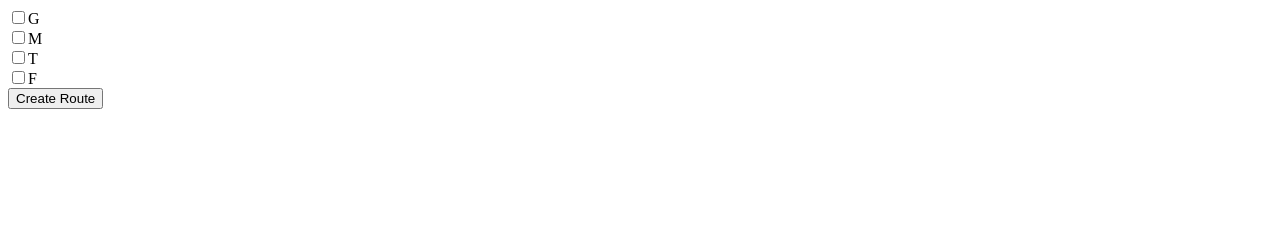
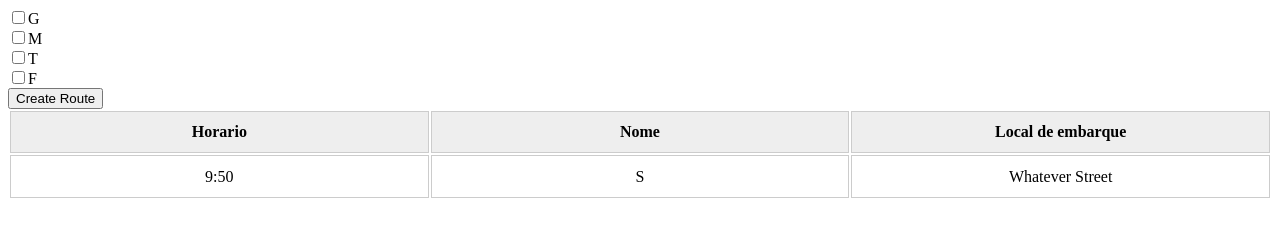
Before and after one commit to guilschaidhauer/RouteCreator, a plain HTML site: page index.html in a window 1280 px wide. Both pictures are taken after a click on the button "Create Route". Drawn offline with Linux system fonts and the light colour scheme.

Commit message:
add route table

```diff
--- a/Time.js
+++ b/Time.js
@@ -20,6 +20,10 @@ class Time {
         return new Time(this.hour, this.minutes);
     }
 
+    getTimeString(){
+        return this.hour + ":" + this.minutes;
+    }
+
     printTime() {
         console.log(this.hour + ":" + this.minutes);
     }
--- /dev/null
+++ b/css/index.css
@@ -0,0 +1,17 @@
+table{
+	width: 100%;
+	margin-bottom : .5em;
+    table-layout: fixed;
+}
+
+td, th {
+	padding: .7em;
+	margin: 0;
+	border: 1px solid #ccc;
+	text-align: center;
+}
+
+th{
+	font-weight: bold;
+	background-color: #EEE;
+}
--- a/index.html
+++ b/index.html
@@ -3,12 +3,27 @@
 
 <head>
     <title>Route Creator</title>
+    <link rel="stylesheet" type="text/css" href="css/index.css">
 </head>
 
 <body>
     <form id="peopleList">
     </form>
     <button type="button" onclick="onCreateRouteClick();">Create Route</button>
+
+    <table>
+        <thead>
+            <tr>
+                <th>Horario</th>
+                <th>Nome</th>
+                <th>Local de embarque</th>
+            </tr>
+        </thead>
+        <tbody id="routeTable">
+        </tbody>
+    </table>
+
+
 </body>
 <script src="dataFiles/peopleList.js"></script>
 <script src="dataFiles/timeMatrix.js"></script>
@@ -19,5 +34,4 @@
 <script src="dataReader.js"></script>
 <script src="routeCreator.js"></script>
 <script src="pageHandler.js"></script>
-
 </html>
--- a/pageHandler.js
+++ b/pageHandler.js
@@ -1,4 +1,5 @@
 var peopleListElement = document.getElementById("peopleList");
+var routeTableElement = document.getElementById("routeTable")
 
 function createPeopleListCheckBox(peopleListElement, peopleList){
     for(var i=0; i<peopleList.length-1; i++){
@@ -34,4 +35,31 @@ function addPersonCheckboxToInputList(peopleListElement, person){
     addInputDivToInputList(inputDiv, input, label, peopleListElement);
 }
 
+function populateRouteTable(route){
+    var existingTrs = routeTableElement.querySelectorAll("tr");
+
+    for(var i=existingTrs.length-1; i>=0; i--){
+        existingTrs[i].parentNode.removeChild(existingTrs[i]);
+    }
+
+    for(var i=route.length-1; i>=0; i--){
+        var routePointTr = createRoutePointTr(route[i]);
+        routeTableElement.appendChild(routePointTr);
+    }
+}
+
+function createRoutePointTr(routePoint){
+    var routePointTr = document.createElement("tr");
+    routePointTr.appendChild(createTd(routePoint.time.getTimeString()));
+    routePointTr.appendChild(createTd(routePoint.person.name));
+    routePointTr.appendChild(createTd(routePoint.person.address));
+    return routePointTr;
+}
+
+function createTd(data) {
+    var td = document.createElement("td");
+    td.textContent = data;
+    return td;
+}
+
 createPeopleListCheckBox(peopleListElement, peopleList);
--- a/routeCreator.js
+++ b/routeCreator.js
@@ -41,13 +41,12 @@ function setPeoplesActiveStatus(peopleList) {
     var peopleListElement = document.getElementById("peopleList");
     var peopleDivList = peopleListElement.querySelectorAll("input");
     for (var i = 0; i < peopleDivList.length; i++) {
-        if (peopleDivList[i].checked) {
-            peopleList[i].setActive(true);
-        }
+        peopleList[i].setActive(peopleDivList[i].checked);
     }
 }
 
 function onCreateRouteClick() {
     var finishedRoute = createRoute(peopleList);
+    populateRouteTable(finishedRoute);
     printRoute(finishedRoute);
 }
```
Also changed, not shown: 1 other file.
